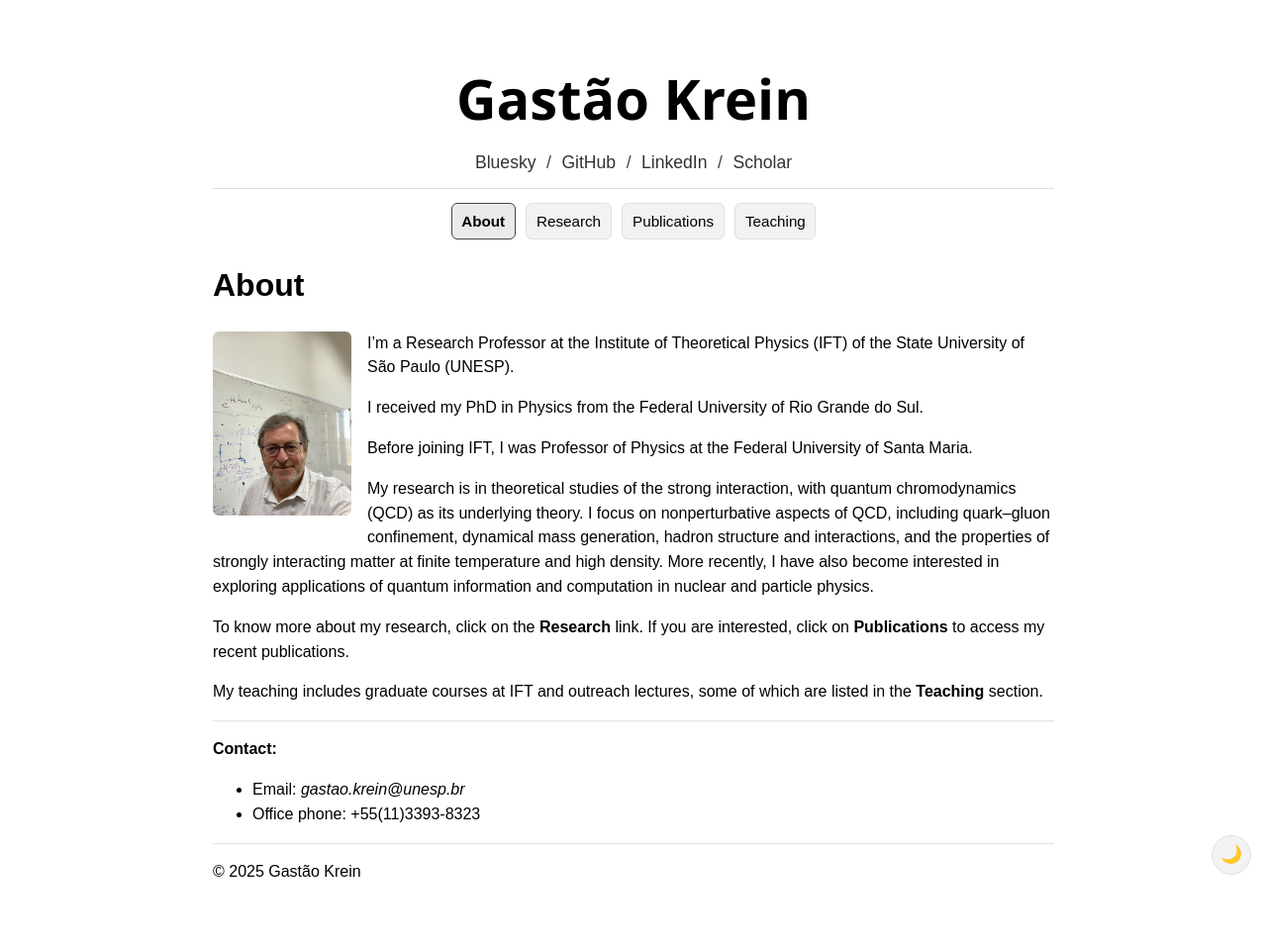
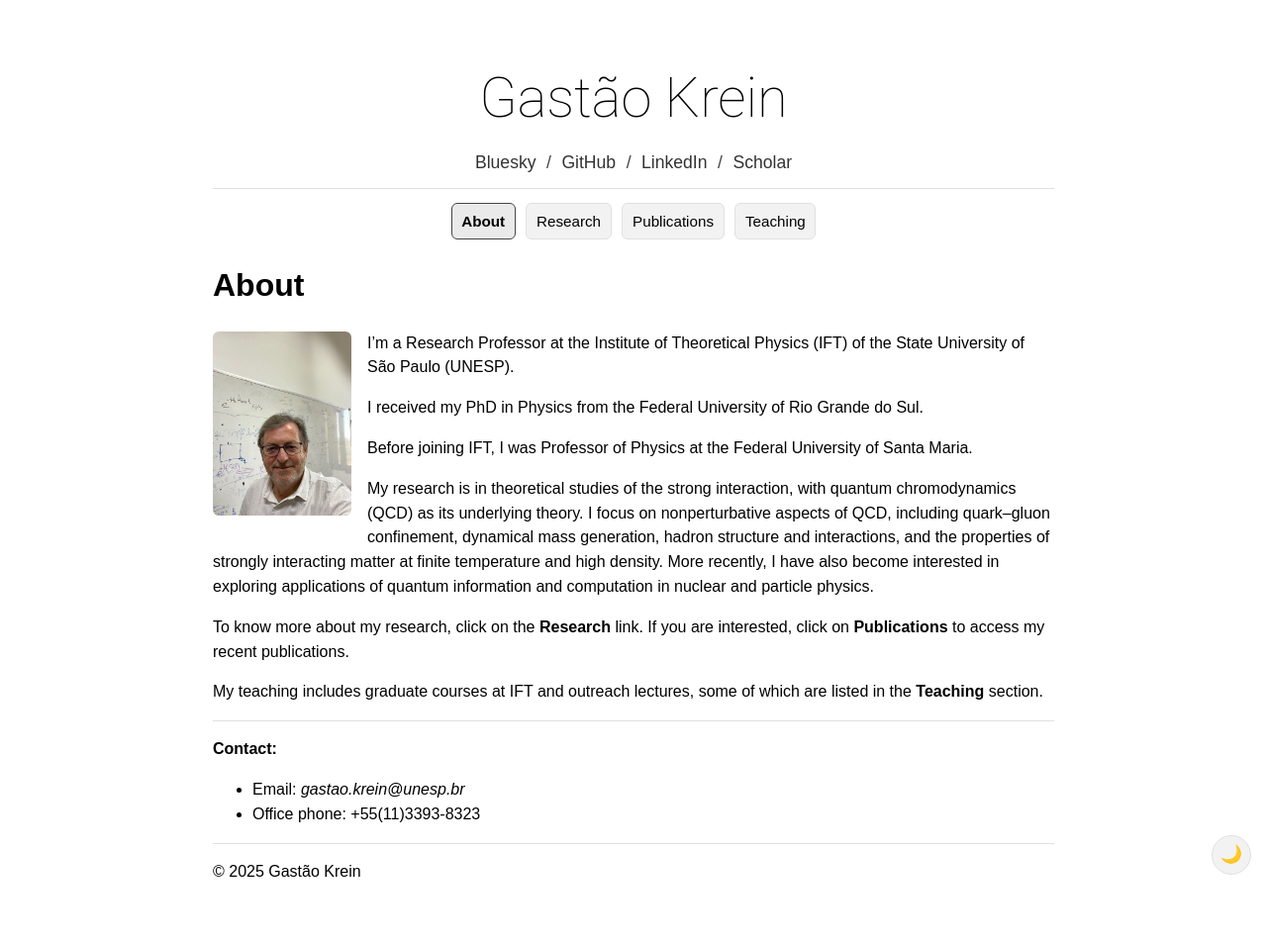
Before and after one commit to gkrein/gkrein.github.io, a Jekyll site: the page built from index.md, in a window 1280 px wide. Shown: the whole page at 99% size. Built offline with Jekyll 4.4.1, drawn with Linux system fonts in a browser that asks for light colours; some web fonts are replaced.

Commit message:
Update site.css

```diff
--- a/assets/css/site.css
+++ b/assets/css/site.css
@@ -96,8 +96,8 @@ a:hover { text-decoration: underline; }
 
 /* Masthead: centered name + centered social links */
 .masthead { text-align: center; margin-bottom: 0.75rem; }
-.masthead h1 { font-family: "Roboto-ExtraLight", "DejaVu Sans ExtraLight", "Segoe UI Light", "Segoe UI", "DejaVu Sans", -apple-system, BlinkMacSystemFont, Roboto,
-               Arial, sans-serif; font-size: 3.5rem; margin-top: 3.5rem; margin-bottom: 0.5rem; font-weight: 600; }
+.masthead h1 { font-family: Roboto, "DejaVu Sans ExtraLight", "Segoe UI Light", "Segoe UI", "DejaVu Sans", -apple-system, BlinkMacSystemFont, Roboto,
+               Arial, sans-serif; font-size: 3.5rem; margin-top: 3.5rem; margin-bottom: 0.5rem; font-weight: 200; }
 .masthead .social { font-size: 1.10rem; color: var(--muted-text); }
 .masthead .social a { color: var(--text-color); opacity: 0.8; }
 .masthead .social a:hover { opacity: 1; text-decoration: underline; }
```
